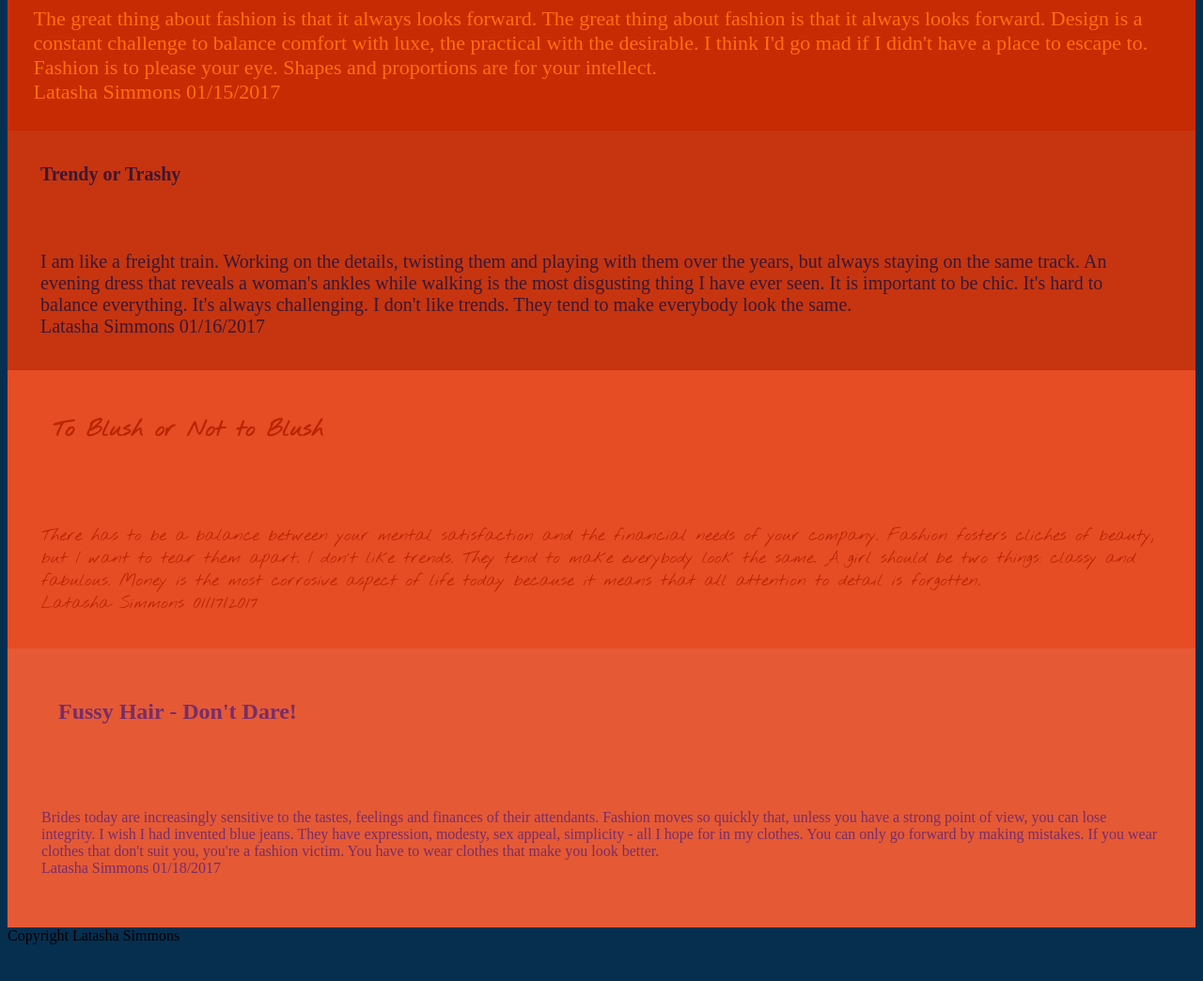
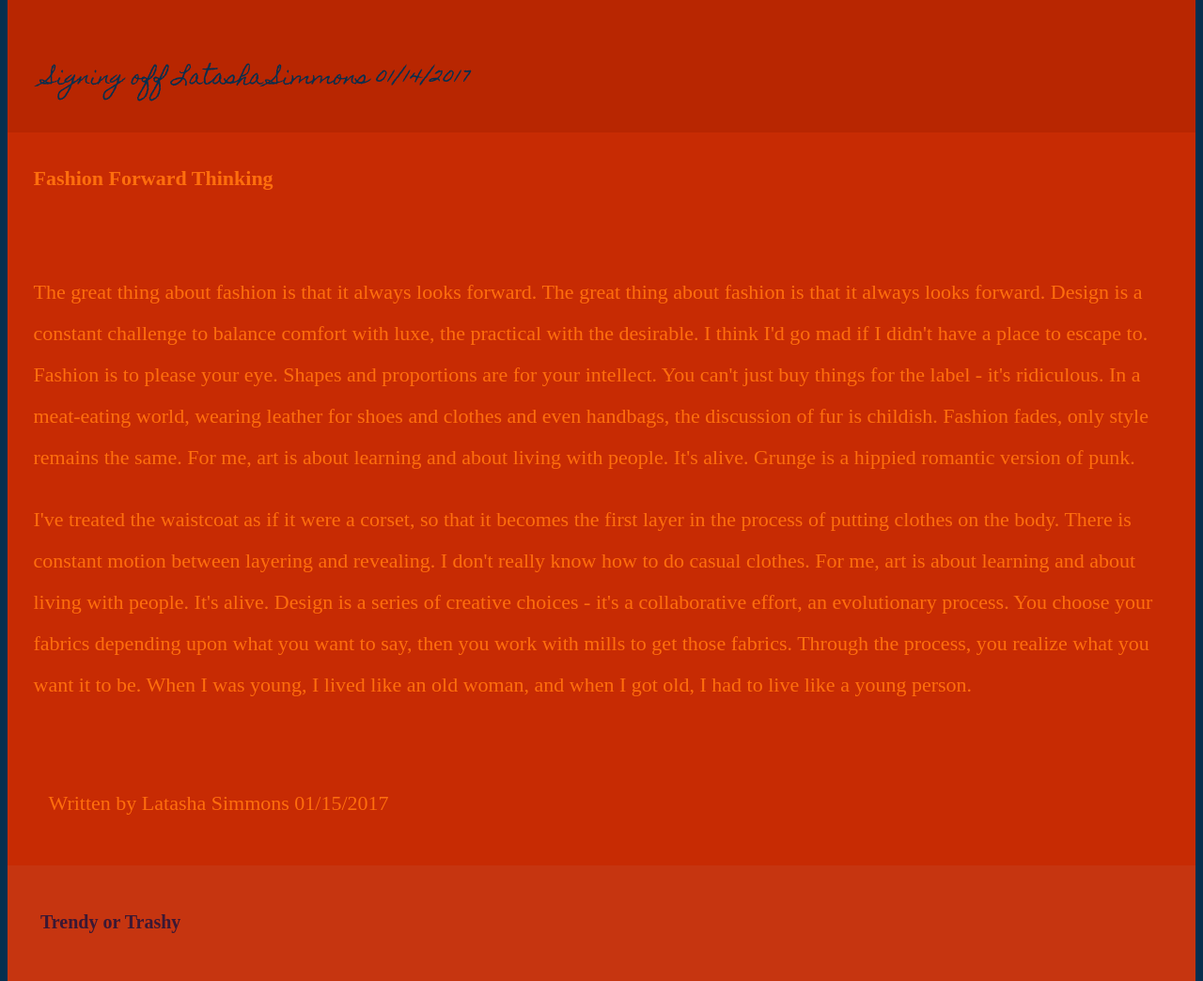
Before and after one commit to lsimmons1832/blog, a plain HTML site: page index.html in a window 1280 px wide. Shown: the part 700-1744 px from the top of the page at 94% size. Before the commit the page ends 1713 px from the top, so only its background shows below. Drawn offline with Linux system fonts and the light colour scheme; a web font is replaced by a local one.

Commit message:
cleaned up styling

```diff
--- a/article.css
+++ b/article.css
@@ -17,6 +17,7 @@ body{
 	font-size: 24px;
 	margin: 0;
 	padding: 1em;
+	line-height: 1.5;
 }
 
 /*#article1 {
@@ -33,6 +34,7 @@ body{
 		background-color: #c72b03;
 		padding: 1.25em;
 		margin: 0;
+		line-height: 2;
 }
 
 /*#article2 {
@@ -48,6 +50,7 @@ body{
 	background-color: #C63510;
 	padding: 1.75em;
 	margin: 0;
+	line-height: 2.5;
 }
 
 /*#article3 {
@@ -61,6 +64,7 @@ body{
 	background-color: #E64D25;
 	margin: 0;
 	padding: 2em;
+	line-height: 2.25;
 }
 
 #article4 {
@@ -70,6 +74,7 @@ body{
 	background-color: #E64D25;
 	margin: 0;
 	padding: 2em;
+	line-height: 1.50;
 }
 
 .header5 {
@@ -78,6 +83,7 @@ body{
 	background-color: #E55A35;
 	margin: 0;
 	padding: 2.25em;
+	line-height: 1.75;
 }
 
 #article5 {
@@ -87,4 +93,9 @@ body{
 	background-color: #E55A35;
 	margin: 0;
 	padding: 2.25em;
+	line-height: 2.25;
 }
+footer {
+	padding: 1rem;
+	font-size: 22px;
+}
--- a/index.html
+++ b/index.html
@@ -16,37 +16,39 @@
 	<h2 class="header1">An Ugly Betty Blog</h2>
 		<article id="article1">
 			<section>
-		I love my beauty. It's not my fault. Vanity is the healthiest thing in life. I think God is the most fantastic designer. My aim is to make the poor look rich and the rich look poor. Insecurity is a waste of time.<br>
+		<p>I love my beauty. It's not my fault. Vanity is the healthiest thing in life. I think God is the most fantastic designer. My aim is to make the poor look rich and the rich look poor. Insecurity is a waste of time.</p> <p>Everything I do is a matter of heart, body and soul. I love to design things that people can actually buy. I'm staggered by what a boot costs today. I would like the people that buy my clothes to understand that for me it's one small piece of art. If you cut a painter's hands off, he'd still feel the urge to pick up a brush. All I did my first year at Vogue was Xerox.</p><br>
 			</section>
-		 <footer>Latasha Simmons 01/14/2017</footer>
+		 <footer>Signing off Latasha Simmons 01/14/2017</footer>
 		</article>
 	<h2 class="header2">Fashion Forward Thinking</h2>
 		<article id="article2">
 			<section>
-			The great thing about fashion is that it always looks forward. The great thing about fashion is that it always looks forward. Design is a constant challenge to balance comfort with luxe, the practical with the desirable. I think I'd go mad if I didn't have a place to escape to. Fashion is to please your eye. Shapes and proportions are for your intellect. <br>
+			<p>The great thing about fashion is that it always looks forward. The great thing about fashion is that it always looks forward. Design is a constant challenge to balance comfort with luxe, the practical with the desirable. I think I'd go mad if I didn't have a place to escape to. Fashion is to please your eye. Shapes and proportions are for your intellect. You can't just buy things for the label - it's ridiculous. In a meat-eating world, wearing leather for shoes and clothes and even handbags, the discussion of fur is childish. Fashion fades, only style remains the same. For me, art is about learning and about living with people. It's alive. Grunge is a hippied romantic version of punk.</p>
+
+			<p>I've treated the waistcoat as if it were a corset, so that it becomes the first layer in the process of putting clothes on the body. There is constant motion between layering and revealing. I don't really know how to do casual clothes. For me, art is about learning and about living with people. It's alive. Design is a series of creative choices - it's a collaborative effort, an evolutionary process. You choose your fabrics depending upon what you want to say, then you work with mills to get those fabrics. Through the process, you realize what you want it to be. When I was young, I lived like an old woman, and when I got old, I had to live like a young person.</p><br>
 			</section>
-		 <footer>Latasha Simmons 01/15/2017</footer>
+		 <footer>Written by Latasha Simmons 01/15/2017</footer>
 		</article>
 	<h2 class="header3">Trendy or Trashy</h2>
 		<article id="article3">
 			<section>
 		I am like a freight train. Working on the details, twisting them and playing with them over the years, but always staying on the same track. An evening dress that reveals a woman's ankles while walking is the most disgusting thing I have ever seen. It is important to be chic. It's hard to balance everything. It's always challenging. I don't like trends. They tend to make everybody look the same. <br>
 			</section>
-		 <footer>Latasha Simmons 01/16/2017</footer>
+		 <footer>Love Latasha Simmons 01/16/2017</footer>
 		</article>
 	<h2 class="header4">To Blush or Not to Blush</h2>
 		<article id="article4">
 			<section>
-		There has to be a balance between your mental satisfaction and the financial needs of your company. Fashion fosters cliches of beauty, but I want to tear them apart. I don't like trends. They tend to make everybody look the same. A girl should be two things: classy and fabulous. Money is the most corrosive aspect of life today because it means that all attention to detail is forgotten. <br>
+		<p>There has to be a balance between your mental satisfaction and the financial needs of your company. Fashion fosters cliches of beauty, but I want to tear them apart. I don't like trends. They tend to make everybody look the same. A girl should be two things: classy and fabulous. Money is the most corrosive aspect of life today because it means that all attention to detail is forgotten.</p> <p>What I hate is nasty, ugly people. Jeans represent democracy in fashion. Being one step ahead of a fashion trend is not so important to me. What matters is to always forge ahead. It's useless to send models out on the runway to cry. You can only go forward by making mistakes.</p><br>
 			</section>
-		 <footer>Latasha Simmons 01/17/2017</footer>
+		 <footer>Ciao for now Latasha Simmons 01/17/2017</footer>
 		</article>
 	<h2 class="header5">Fussy Hair - Don't Dare!</h2>
 		<article id="article5">
 			<section>
 		Brides today are increasingly sensitive to the tastes, feelings and finances of their attendants. Fashion moves so quickly that, unless you have a strong point of view, you can lose integrity. I wish I had invented blue jeans. They have expression, modesty, sex appeal, simplicity - all I hope for in my clothes. You can only go forward by making mistakes. If you wear clothes that don't suit you, you're a fashion victim. You have to wear clothes that make you look better.<br>
 			</section>
-		 <footer>Latasha Simmons 01/18/2017</footer><br>
+		 <footer>Written by Latasha Simmons 01/18/2017</footer><br>
 		</article>
 
 
```
